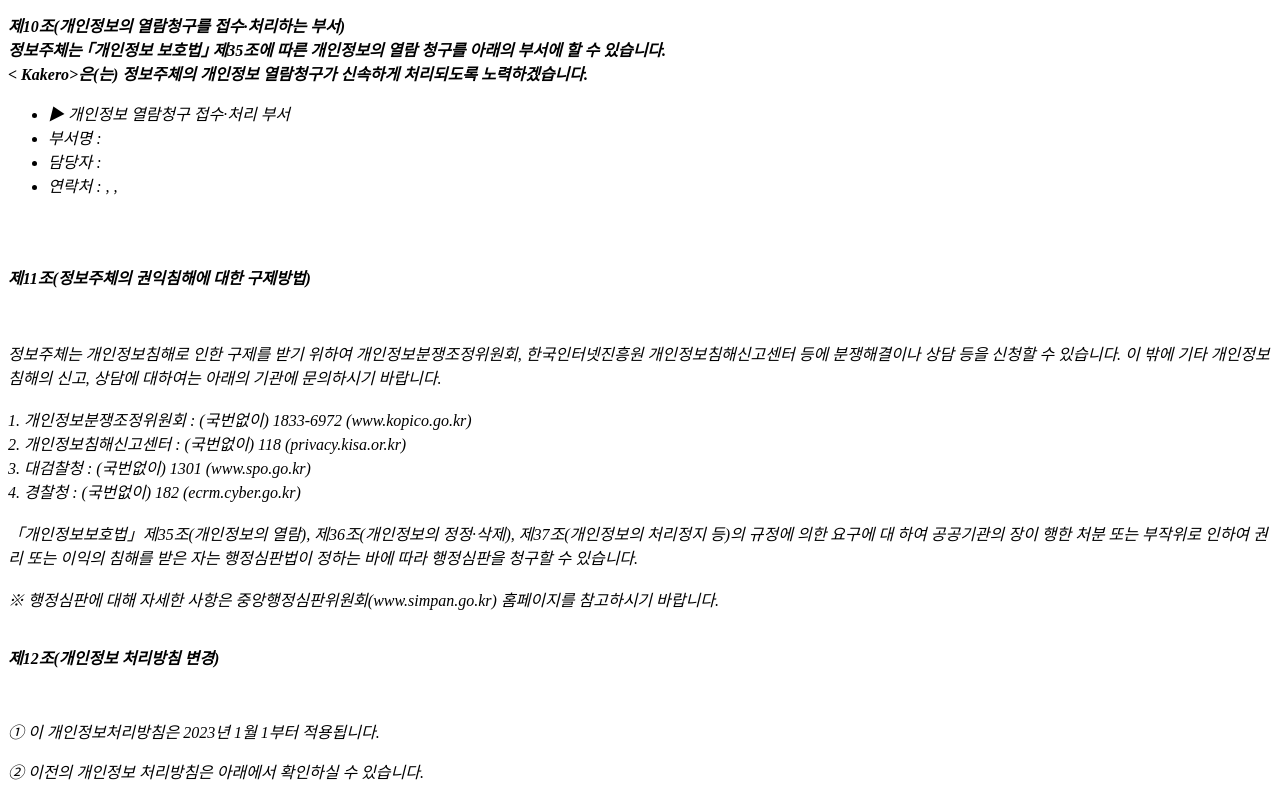
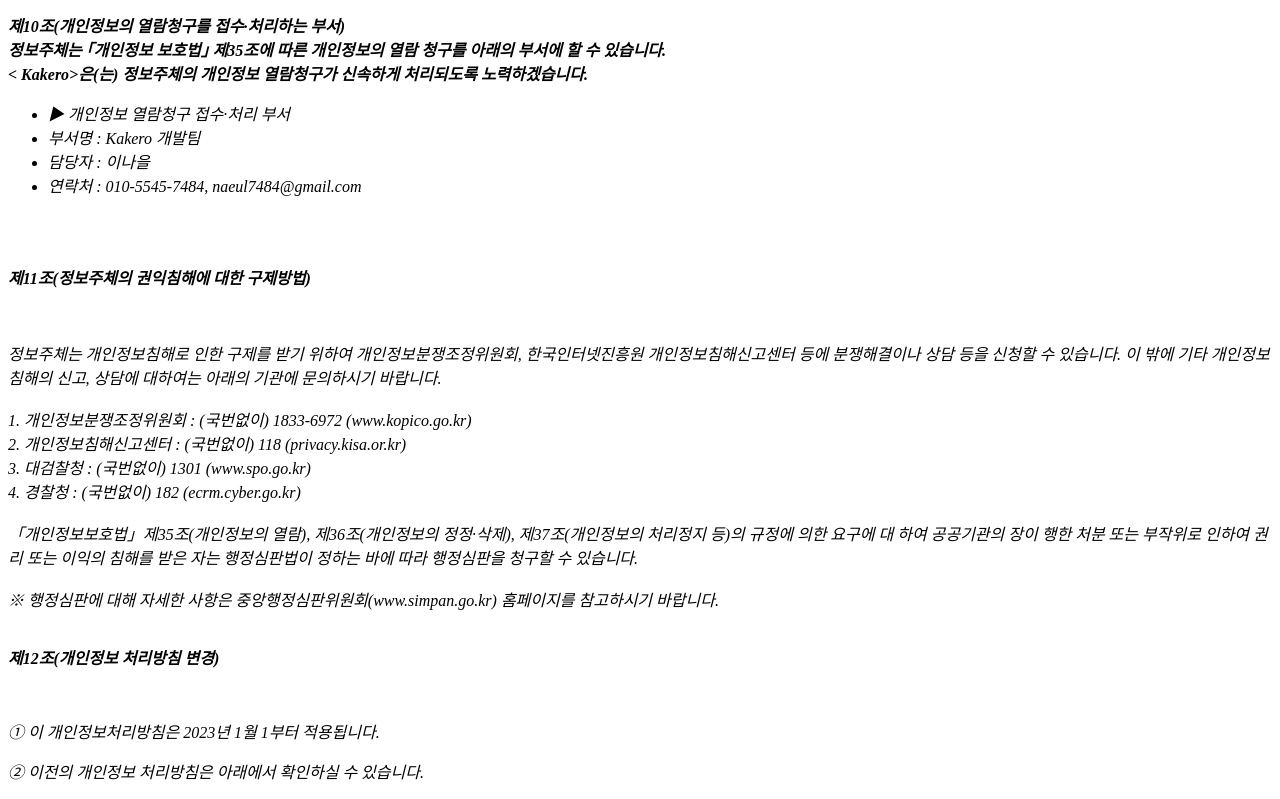
Before and after one commit to donncare/kakero, a plain HTML site: page index.html in a window 1280 px wide. Shown: the part 3203-4002 px from the top of the page. Drawn offline with Linux system fonts and the light colour scheme.

Commit message:
개인정보처리 방침 수정2

```diff
--- a/index.html
+++ b/index.html
@@ -115,9 +115,9 @@
     </strong></p>
   <ul class='list_indent2 mgt10'>
     <li class='tt'>▶ 개인정보 열람청구 접수·처리 부서 </li>
-    <li>부서명 : </li>
-    <li>담당자 : </li>
-    <li>연락처 : , , </li>
+    <li>부서명 : Kakero 개발팀</li>
+    <li>담당자 : 이나을</li>
+    <li>연락처 : 010-5545-7484, naeul7484@gmail.com </li>
   </ul></br></br>
   <p class='lh6 bs4'><strong>제11조(정보주체의 권익침해에 대한 구제방법)<em class="emphasis"></em></strong></p><br /><br />정보주체는 개인정보침해로
   인한 구제를 받기 위하여 개인정보분쟁조정위원회, 한국인터넷진흥원 개인정보침해신고센터 등에 분쟁해결이나 상담 등을 신청할 수 있습니다. 이 밖에 기타 개인정보침해의 신고, 상담에 대하여는 아래의 기관에 문의하시기
```
